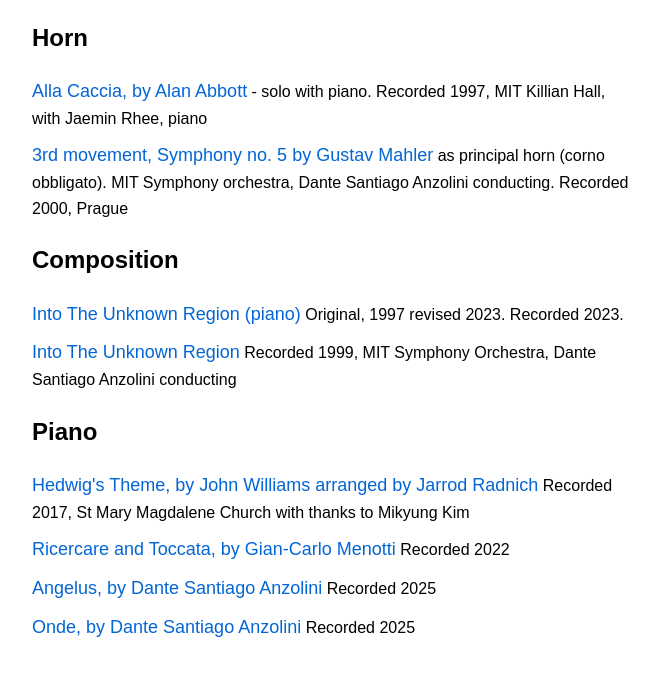
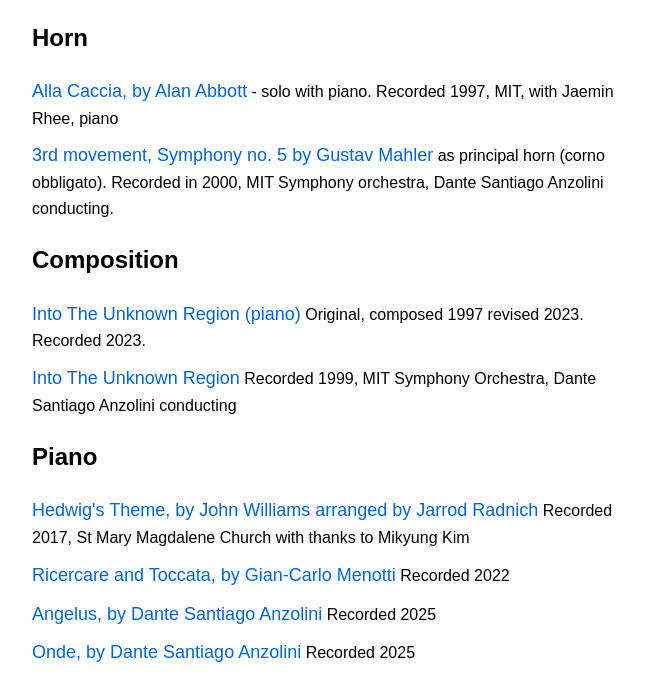
Before and after one commit to rekcahpassyla/rekcahpassyla.github.io, a plain HTML site: page index.html in a window 1280 px wide. Shown: the part 104-804 px from the top of the page, without its empty margins (308-967 px from the left). Drawn offline with Linux system fonts and the light colour scheme.

Commit message:
Update index.html

```diff
--- a/index.html
+++ b/index.html
@@ -31,13 +31,13 @@
   <h1>Musical excerpts</h1>
   <h2>Horn</h2>
   <ul>
-    <li><a href="https://icedrive.net/s/k5D8SwR62BZhjtAB8gaRBAfuSz5V" target="_">Alla Caccia, by Alan Abbott</a> - solo with piano. Recorded 1997, MIT Killian Hall, with Jaemin Rhee, piano</li>
-    <li><a href="https://icedrive.net/s/NwjviRV4tBvXDt4QwuxRNZk393CB" target="_">3rd movement, Symphony no. 5 by Gustav Mahler</a> as principal horn (corno obbligato). MIT Symphony orchestra, Dante Santiago Anzolini conducting. Recorded 2000, Prague</li>
+    <li><a href="https://icedrive.net/s/k5D8SwR62BZhjtAB8gaRBAfuSz5V" target="_">Alla Caccia, by Alan Abbott</a> - solo with piano. Recorded 1997, MIT, with Jaemin Rhee, piano</li>
+    <li><a href="https://icedrive.net/s/ZP3S4BTTZykFvAg3Q3TFW5R8AvQT" target="_">3rd movement, Symphony no. 5 by Gustav Mahler</a> as principal horn (corno obbligato). Recorded in 2000, MIT Symphony orchestra, Dante Santiago Anzolini conducting.</li>
   </ul>
 
   <h2>Composition</h2>
   <ul>
-    <li><a href="https://soundcloud.com/petra-chong/into-the-unknown-region" target="_">Into The Unknown Region (piano)</a> Original, 1997 revised 2023. Recorded 2023.</li>
+    <li><a href="https://dsa-soundfiles.s3.eu-north-1.amazonaws.com/IntoTheUnknownRegion.wav" target="_">Into The Unknown Region (piano)</a> Original, composed 1997 revised 2023. Recorded 2023.</li>
     <li><a href="https://www.youtube.com/watch?v=9NLPR0dXJ1A" target="_">Into The Unknown Region</a> Recorded 1999, MIT Symphony Orchestra, Dante Santiago Anzolini conducting</li>
   </ul>
 
```
